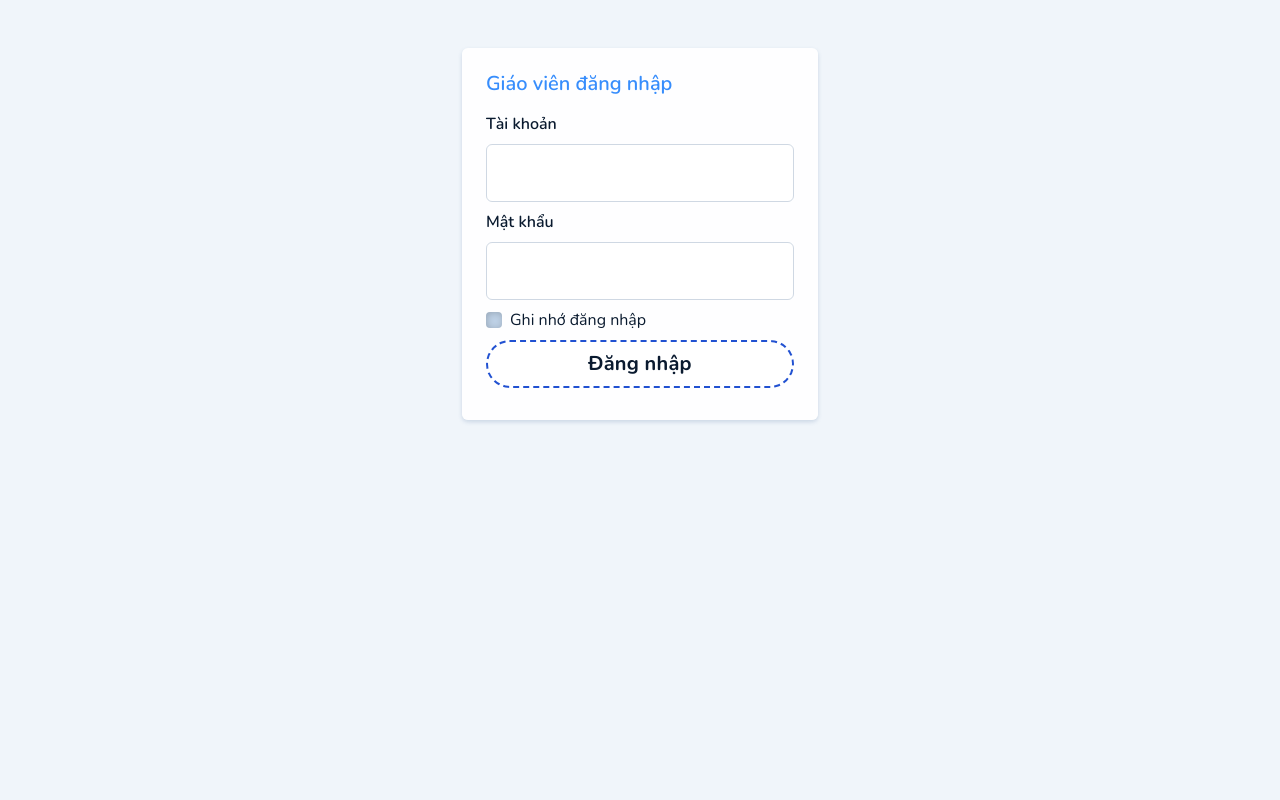
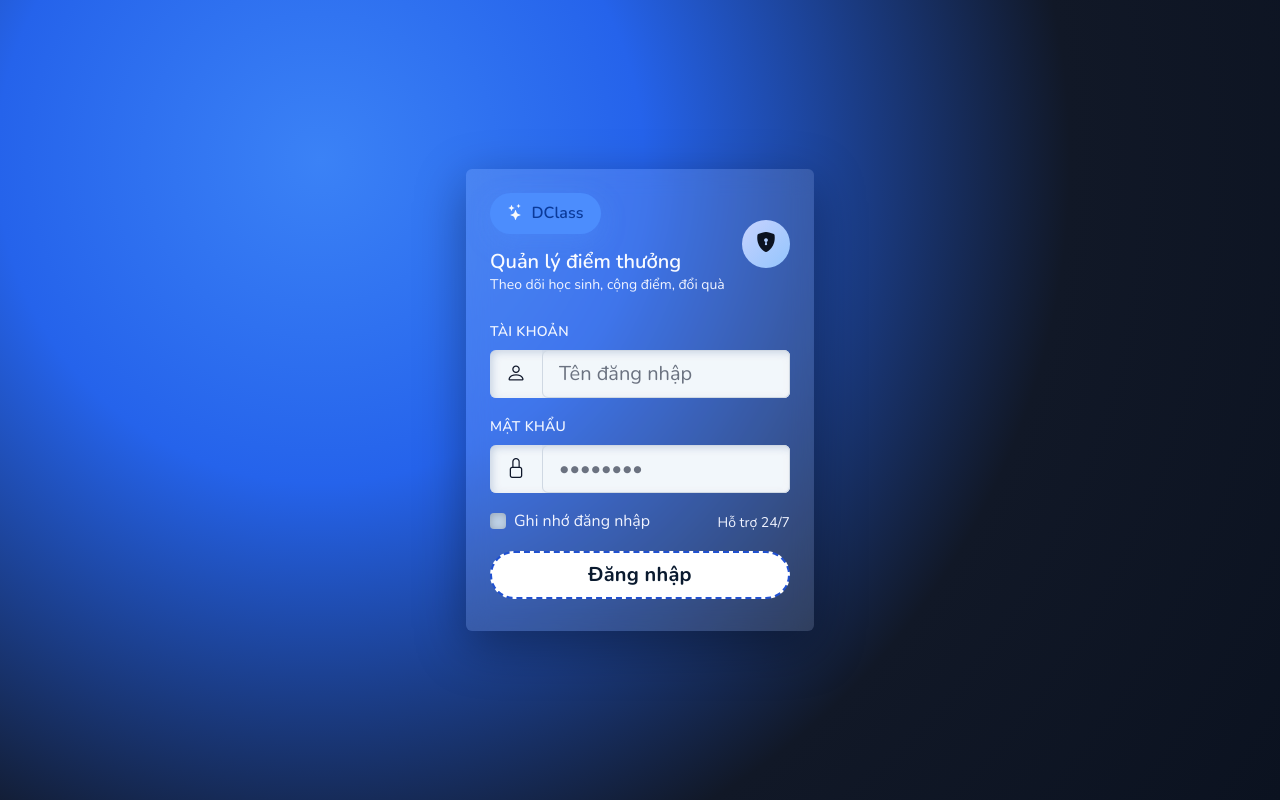
Before and after one commit to nguyenhoangtin1404/DClass, a PHP site: page /public/dang_nhap.php in a window 1280 px wide. Run offline with PHP 8.4, Linux system fonts and the light colour scheme; data comes from the database, SQL or seed files in the repository.

Commit message:
Improve: UI Login page

```diff
--- a/public/dang_nhap.php
+++ b/public/dang_nhap.php
@@ -1,18 +1,151 @@
 <?php
 header('Content-Type: text/html; charset=utf-8');
-require __DIR__ . '/../config/db.php'; require __DIR__ . '/../lib/tro_giup.php'; require __DIR__ . '/../lib/ghi_nho.php';
+require __DIR__ . '/../config/db.php';
+require __DIR__ . '/../lib/tro_giup.php';
+require __DIR__ . '/../lib/ghi_nho.php';
 if (isset($_SESSION['giao_vien_id']) || thu_cookie_ghi_nho($pdo)) { header('Location: trang_chinh.php'); exit; }
-?><!doctype html><html><head><meta charset="utf-8"><meta name="viewport" content="width=device-width, initial-scale=1">
-<title>Đăng nhập</title>
-<link rel="icon" type="image/svg+xml" href="favicon.svg"><link rel="apple-touch-icon" href="favicon.svg">
-<link rel="stylesheet" href="vendor/bootswatch/bootstrap.min.css"><link rel="stylesheet" href="vendor/bootstrap-icons/bootstrap-icons.css"><link rel="stylesheet" href="vendor/aos/aos.css">  <link rel="stylesheet" href="vendor/theme.css"></head><body class="bg-light">
-<div class="container py-5 safe-bottom"><div class="row justify-content-center"><div class="col-md-4"><div class="card shadow-sm" data-aos="fade-up"><div class="card-body">
-<h5 class="mb-3">Giáo viên đăng nhập</h5>
-<div class="mb-2"><label class="form-label">Tài khoản</label><input id="u" class="form-control" value="gv1"></div>
-<div class="mb-2"><label class="form-label">Mật khẩu</label><input id="p" type="password" class="form-control" value="123456"></div>
-<button id="btn" class="btn btn-primary w-100 btn-lg">Đăng nhập</button>
-<div id="msg" class="small text-danger mt-2"></div>
-</div></div></div></div></div>
+?>
+<!doctype html>
+<html>
+<head>
+  <meta charset="utf-8">
+  <meta name="viewport" content="width=device-width, initial-scale=1">
+  <title>Đăng nhập</title>
+  <link rel="icon" type="image/svg+xml" href="favicon.svg">
+  <link rel="apple-touch-icon" href="favicon.svg">
+  <link rel="stylesheet" href="vendor/bootswatch/bootstrap.min.css">
+  <link rel="stylesheet" href="vendor/bootstrap-icons/bootstrap-icons.css">
+  <link rel="stylesheet" href="vendor/aos/aos.css">
+  <link rel="stylesheet" href="vendor/theme.css">
+  <style>
+    body.login-bg {
+      min-height: 100vh;
+      background: radial-gradient(circle at 25% 20%, #3b82f6 0, #2563eb 28%, #111827 65%, #0b1220 100%);
+      color: #e8edff;
+    }
+    .glass-card {
+      background: rgba(255, 255, 255, 0.12);
+      border: 1px solid rgba(255, 255, 255, 0.18);
+      box-shadow: 0 15px 50px rgba(0, 0, 0, 0.35);
+      backdrop-filter: blur(12px);
+      color: #e9eefb;
+    }
+    .glass-card h5,
+    .glass-card h6,
+    .glass-card p,
+    .glass-card .text-dark { color: #f9fbff !important; }
+    .glass-card .text-muted,
+    .glass-card small,
+    .glass-card label,
+    .glass-card .form-check-label,
+    .glass-card .text-secondary { color: #f1f4ff !important; }
+    .glass-card .form-label { color: #f1f5ff !important; font-weight: 700; letter-spacing: .02em; }
+    .glass-card .form-control,
+    .glass-card .input-group-text {
+      background: rgba(255, 255, 255, 0.15);
+      border-color: rgba(255, 255, 255, 0.2);
+      color: #0f172a;
+    }
+    .glass-card .form-control::placeholder { color: #6b7280; }
+    .icon-bubble {
+      width: 48px;
+      height: 48px;
+      display: inline-flex;
+      align-items: center;
+      justify-content: center;
+      background: linear-gradient(135deg, #c7d2fe, #93c5fd);
+      color: #0b1220;
+    }
+    .login-hero-blur {
+      background: rgba(255, 255, 255, 0.08);
+      border: 1px solid rgba(255, 255, 255, 0.15);
+      border-radius: 14px;
+      color: #f7fbff;
+    }
+    .login-hero-blur h2 { color: #f7fbff; text-shadow: 0 6px 18px rgba(0,0,0,0.18); }
+    .login-hero-blur p { color: #f0f5ff; }
+    .login-hero-blur small { color: #f8fbff !important; }
+    .brand-chip {
+      display: inline-flex;
+      align-items: center;
+      gap: .5rem;
+      padding: .55rem 1.1rem;
+      border-radius: 999px;
+      background: #4c8dfd;
+      color: #0b1220;
+      font-weight: 600;
+      box-shadow: 0 8px 25px rgba(76, 141, 253, 0.35);
+    }
+    .brand-chip i { color: #f8fafc; }
+    .brand-chip span { color: #0b3a99; }
+    .full-height-center {
+      min-height: 100vh;
+      display: flex;
+      align-items: center;
+      justify-content: center;
+    }
+    .login-shell {
+      width: 100%;
+      max-width: 1180px;
+    }
+    .badge-contrast {
+      background: #d9f99d;
+      color: #166534;
+      border: 1px solid rgba(22, 101, 52, 0.25);
+    }
+    .badge-contrast-secondary {
+      background: #e0e7ff;
+      color: #312e81;
+      border: 1px solid rgba(49, 46, 129, 0.25);
+    }
+  </style>
+</head>
+<body class="login-bg">
+<div class="container py-5 safe-bottom full-height-center">
+  <div class="row align-items-center justify-content-center g-4 login-shell">
+        <div class="col-lg-5 col-xl-4">
+      <div class="card glass-card border-0" data-aos="fade-up">
+        <div class="card-body p-4">
+          <div class="d-flex align-items-center justify-content-between mb-4">
+            <div>
+              <div class="brand-chip">
+                <i class="bi bi-stars"></i><span>DClass</span>
+              </div>
+              <h5 class="mt-3 mb-0 text-dark">Quản lý điểm thưởng</h5>
+              <div class="text-muted small">Theo dõi học sinh, cộng điểm, đổi quà</div>
+            </div>
+            <div class="rounded-circle icon-bubble">
+              <i class="bi bi-shield-lock-fill fs-5"></i>
+            </div>
+          </div>
+          <div class="mb-3">
+            <label class="form-label small text-uppercase fw-semibold text-muted">Tài khoản</label>
+            <div class="input-group input-group-lg">
+              <span class="input-group-text"><i class="bi bi-person"></i></span>
+              <input id="u" class="form-control" placeholder="Tên đăng nhập" autocomplete="username">
+            </div>
+          </div>
+          <div class="mb-3">
+            <label class="form-label small text-uppercase fw-semibold text-muted">Mật khẩu</label>
+            <div class="input-group input-group-lg">
+              <span class="input-group-text"><i class="bi bi-lock"></i></span>
+              <input id="p" type="password" class="form-control" placeholder="••••••••" autocomplete="current-password">
+            </div>
+          </div>
+          <div class="d-flex align-items-center justify-content-between mb-3">
+            <div class="form-check">
+              <input class="form-check-input" type="checkbox" id="ghi_nho">
+              <label class="form-check-label" for="ghi_nho">Ghi nhớ đăng nhập</label>
+            </div>
+            <div class="text-muted small">Hỗ trợ 24/7</div>
+          </div>
+          <button id="btn" class="btn btn-primary w-100 btn-lg shadow-sm">Đăng nhập</button>
+          <div id="msg" class="small text-danger mt-2"></div>
+        </div>
+      </div>
+    </div>
+  </div>
+</div>
 <script>
 (function(){
   const elBtn = document.getElementById('btn');
@@ -28,16 +161,6 @@ if (isset($_SESSION['giao_vien_id']) || thu_cookie_ghi_nho($pdo)) { header('Loca
     if (m) { elU.value = decodeURIComponent(m[1]); }
   } catch(_e){}
 
-  try {
-    if (!document.getElementById('ghi_nho')) {
-      const wrap = document.createElement('div');
-      wrap.className = 'form-check mb-2';
-      wrap.innerHTML = '<input class="form-check-input" type="checkbox" id="ghi_nho">' +
-                       '<label class="form-check-label" for="ghi_nho">Ghi nhớ đăng nhập</label>';
-      elBtn.parentNode.insertBefore(wrap, elBtn);
-    }
-  } catch(_e){}
-
   const thucHienDangNhap = async()=> {
     const chk = document.getElementById('ghi_nho');
     const body = { ten_dang_nhap: elU.value, mat_khau: elP.value, ghi_nho: !!(chk && chk.checked) };
@@ -49,7 +172,7 @@ if (isset($_SESSION['giao_vien_id']) || thu_cookie_ghi_nho($pdo)) { header('Loca
       if (j && j.ok) { location.href='trang_chinh.php'; return; }
       if (j && j.thong_bao === 'qua_so_lan') {
         const sl = j.du_lieu && j.du_lieu.so_lan ? j.du_lieu.so_lan : 3;
-        elMsg.textContent = 'Đăng nhập sai quá 3 lần ('+ sl +'/3). Thử đăng lại sau 10 phút.';
+        elMsg.textContent = 'Đăng nhập sai quá 3 lần ('+ sl +'/3). Thử lại sau 10 phút.';
         return;
       }
       if (j && j.thong_bao === 'dang_nhap_that_bai') {
@@ -71,4 +194,5 @@ if (isset($_SESSION['giao_vien_id']) || thu_cookie_ghi_nho($pdo)) { header('Loca
 <script src="vendor/bootstrap/bootstrap.bundle.min.js"></script>
 <script src="vendor/aos/aos.js"></script>
 <script>AOS.init({ duration: 350, once: true, easing: 'ease-out' });</script>
-</body></html>
+</body>
+</html>
--- a/public/trang_chinh.php
+++ b/public/trang_chinh.php
@@ -9,6 +9,9 @@ if (!isset($_SESSION['giao_vien_id'])) { header('Location: dang_nhap.php'); exit
 <head>
   <meta charset="utf-8">
   <meta name="viewport" content="width=device-width, initial-scale=1">
+  <meta name="copyright" content="2024 DClass">
+  <meta name="version" content="1.0.0">
+  <meta name="license" content="MIT">
   <title>Chấm điểm nhanh</title>
   <link rel="stylesheet" href="vendor/bootswatch/bootstrap.min.css">
   <link rel="stylesheet" href="vendor/bootstrap-icons/bootstrap-icons.css">
```
Also changed, not shown: public/bao_cao.php (+1 -7 lines).
